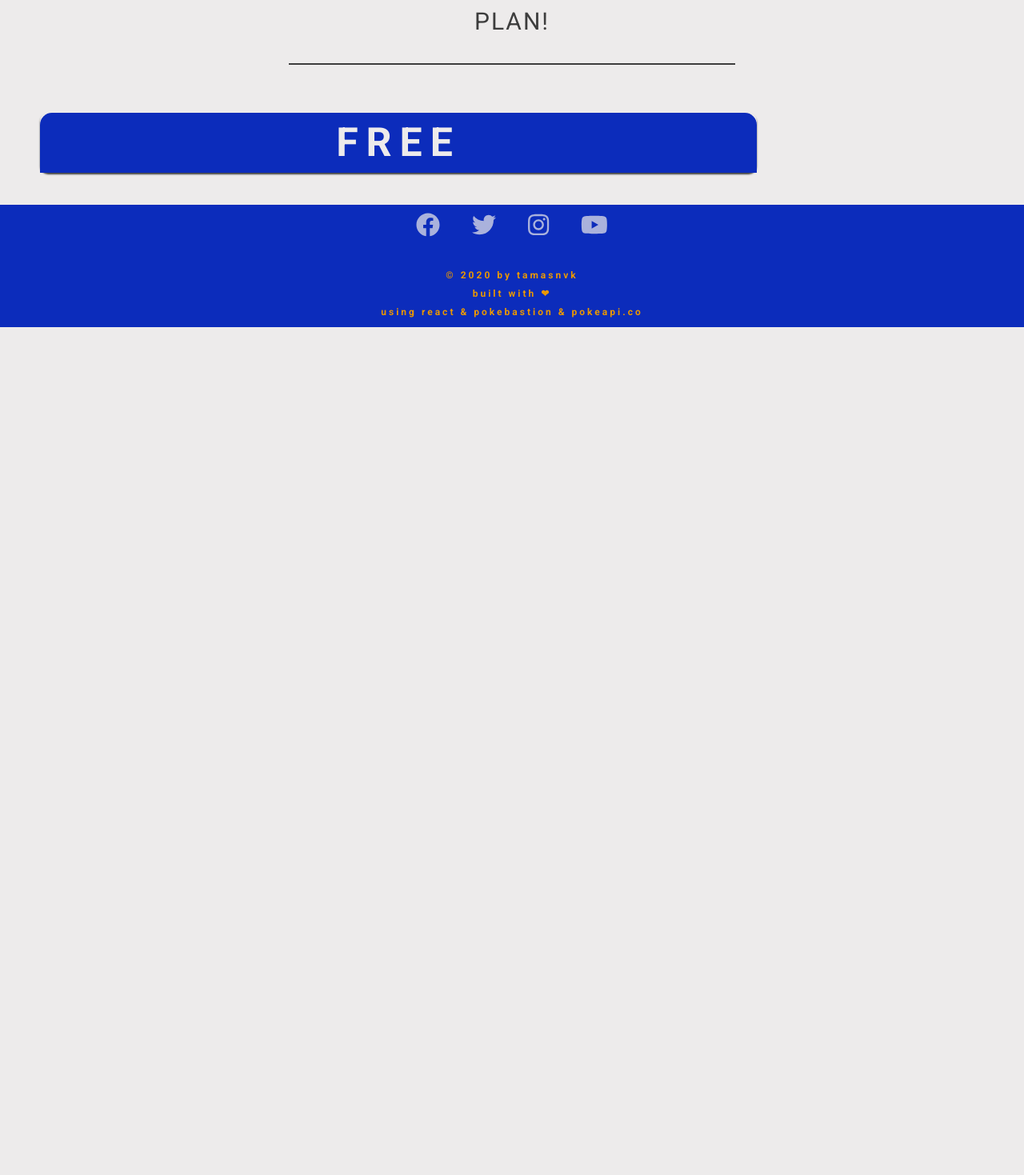
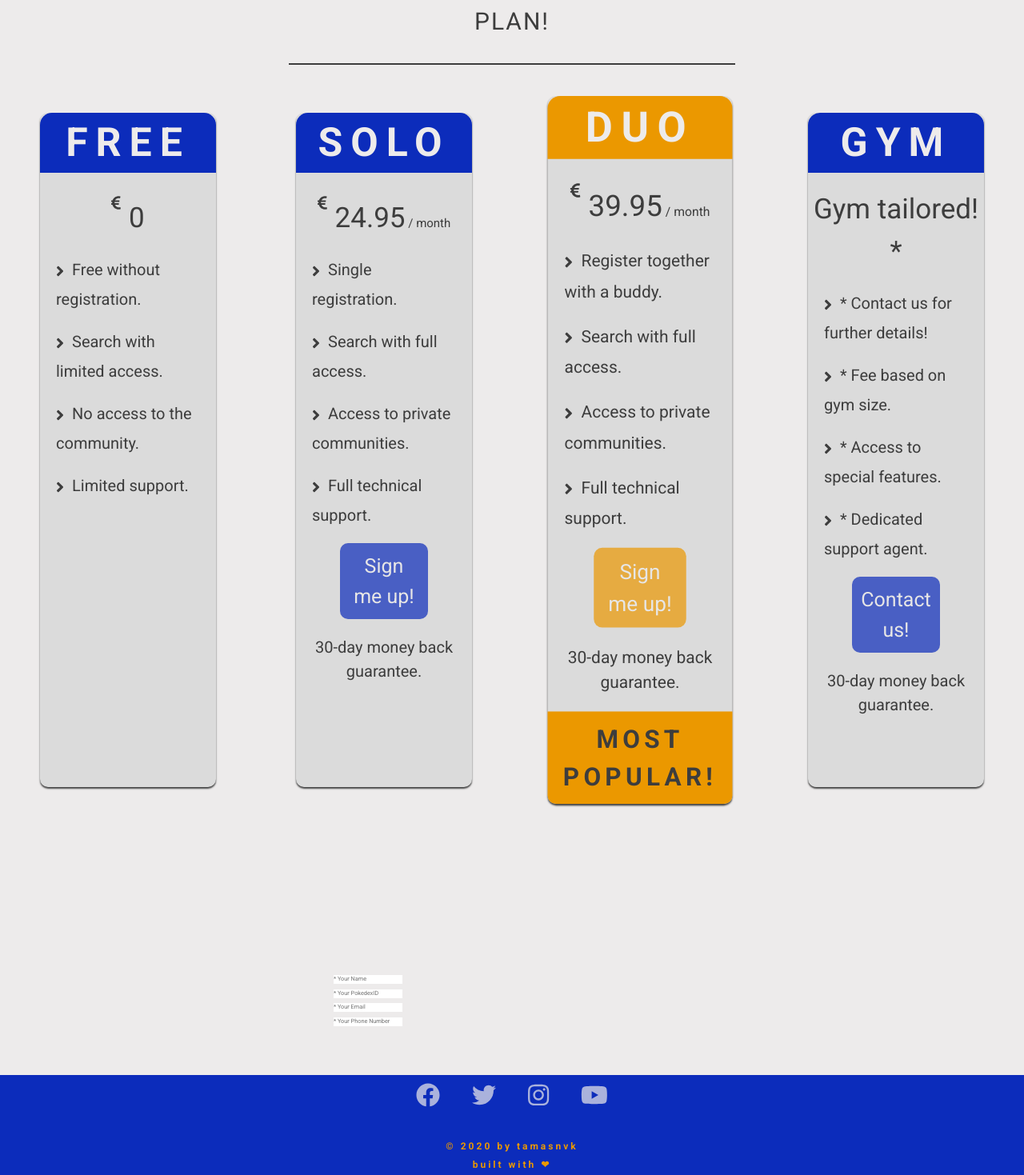
Before and after one commit to tmsnvk/project-003, a React (Create React App) app in the folder client/: page /pricing in a window 1280 px wide. Shown: the part 301-1770 px from the top of the page at 80% size. Before the commit the page ends 800 px from the top, so only its background shows below. Built offline with nearby package versions, Linux system fonts and the light colour scheme.

Commit message:
pricing layout

```diff
--- a/client/src/layoutcomponents/pricing/GridPricingContainer.js
+++ b/client/src/layoutcomponents/pricing/GridPricingContainer.js
@@ -1,19 +1,23 @@
 import React from "react";
 import styled from "styled-components";
+import { FontAwesomeIcon } from "@fortawesome/react-fontawesome";
 
 const ComponentContainer = styled.div`
   grid-area: grid-pricing;
 	display: flex;
-	flex-direction: row;
-	font-size: 2rem;
+  flex-direction: row;
 `;
 
 const PricingBoxContainer = styled.div`
-  width: 70%;
+  width: 100%;
   margin: 0 5rem 0 5rem;
-  background-color: var(--font-color-secondary);
+  background-color: var(--body-color-tertiary);
   box-shadow: 0px 2px 2px 0px var(--body-shadow);
   border-radius: 1rem;
+`;
+
+const BestOfferContainer = styled(PricingBoxContainer)`
+  transform: scale(1.05);
 `;
 
 const PricingTitle = styled.h3`
@@ -26,60 +30,129 @@ const PricingTitle = styled.h3`
   border-radius: 1.5rem 1.5rem 0 0;
 `;
 
+const BestOfferTitle = styled(PricingTitle)`
+  background-color: var(--font-color-quaternary);
+`;
+
+const PricingTagContainer = styled.p`
+  text-align: center;
+  padding: 2rem 0 2rem 0;
+  font-size: 1.5rem;
+`;
+
+const PriceTagSpan = styled.span`
+  font-size: 3.5rem;
+`;
+
+const StyledIconPricing = styled(FontAwesomeIcon)`
+  padding: 0 1rem 0 0;
+  font-size: 3.5rem;
+  vertical-align: super;
+`;
+
+const StyledIcon = styled(FontAwesomeIcon)`
+  padding: 0 1rem 0 0;
+  font-size: 4rem;
+  vertical-align: middle;
+`;
+
+const PricingBody = styled.p`
+  font-size: 2rem;
+  padding: 0 2rem 2rem 2rem;
+`;
+
+const PricingBodyLastofType = styled(PricingBody)`
+  padding: 1rem 0 2rem 0;
+  text-align: center;
+`;
+
+const PricingBodyLastParagraph = styled(PricingBody)`
+  padding: 0 2rem 1rem 2rem;
+`;
+
+const MostPopularOffer = styled.div`
+  background-color: var(--font-color-quaternary);
+  text-transform: uppercase;
+  letter-spacing: 0.5rem;
+  font-size: 3rem;
+  text-align: center;
+  border-radius: 0 0 1rem 1rem;
+  font-weight: bold;
+  padding: 1rem 0 1rem 0;
+`;
+
+const SignUpButton = styled.button`
+  font-size: 2.5rem;
+  background-color: var(--body-color-secondary);
+  color: var(--font-color-secondary);
+  padding: 1rem 1rem 1rem 1rem;
+  border-radius: 1rem;
+  display: block;
+  width: 50%;
+  margin: 1rem auto;
+  opacity: 0.7;
+  cursor: pointer;
+  text-decoration: none;
+  text-align: center;
+
+  &:hover {
+    background-color: var(--font-color-primary);
+    opacity: 1;
+  }
+
+  &:focus {
+    outline: none;
+  }
+`;
+
+const BestOfferButton = styled(SignUpButton)`
+  background-color: var(--font-color-quaternary);
+`;
+
 const GridPricingContainer = () => {
   return (
     <ComponentContainer>
       <PricingBoxContainer>
         <PricingTitle>Free</PricingTitle>
-
+        <PricingTagContainer><PriceTagSpan><StyledIconPricing icon="euro-sign"></StyledIconPricing>0</PriceTagSpan></PricingTagContainer>
+        <PricingBody><StyledIcon icon="angle-right"></StyledIcon>Free without registration.</PricingBody>
+        <PricingBody><StyledIcon icon="angle-right"></StyledIcon>Search with limited access.</PricingBody>
+        <PricingBody><StyledIcon icon="angle-right"></StyledIcon>No access to the community.</PricingBody>
+        <PricingBody><StyledIcon icon="angle-right"></StyledIcon>Limited support.</PricingBody>
       </PricingBoxContainer>
-
+      <PricingBoxContainer>
+        <PricingTitle>Solo</PricingTitle>
+        <PricingTagContainer><PriceTagSpan><StyledIconPricing icon="euro-sign"></StyledIconPricing>24.95</PriceTagSpan> / month</PricingTagContainer>
+        <PricingBody><StyledIcon icon="angle-right"></StyledIcon>Single registration.</PricingBody>
+        <PricingBody><StyledIcon icon="angle-right"></StyledIcon>Search with full access.</PricingBody>
+        <PricingBody><StyledIcon icon="angle-right"></StyledIcon>Access to private communities.</PricingBody>
+        <PricingBodyLastParagraph><StyledIcon icon="angle-right"></StyledIcon>Full technical support.</PricingBodyLastParagraph>
+        <SignUpButton>Sign me up!</SignUpButton>
+        <PricingBodyLastofType>30-day money back guarantee.</PricingBodyLastofType>
+      </PricingBoxContainer>
+      <BestOfferContainer>
+        <BestOfferTitle>Duo</BestOfferTitle>
+        <PricingTagContainer><PriceTagSpan><StyledIconPricing icon="euro-sign"></StyledIconPricing>39.95</PriceTagSpan> / month</PricingTagContainer>
+        <PricingBody><StyledIcon icon="angle-right"></StyledIcon>Register together with a buddy.</PricingBody>
+        <PricingBody><StyledIcon icon="angle-right"></StyledIcon>Search with full access.</PricingBody>
+        <PricingBody><StyledIcon icon="angle-right"></StyledIcon>Access to private communities.</PricingBody>
+        <PricingBodyLastParagraph><StyledIcon icon="angle-right"></StyledIcon>Full technical support.</PricingBodyLastParagraph>
+        <BestOfferButton>Sign me up!</BestOfferButton>
+        <PricingBodyLastofType>30-day money back guarantee.</PricingBodyLastofType>
+        <MostPopularOffer>Most popular!</MostPopularOffer>
+      </BestOfferContainer>
+      <PricingBoxContainer>
+        <PricingTitle>Gym</PricingTitle>
+        <PricingTagContainer><PriceTagSpan>Gym tailored! *</PriceTagSpan></PricingTagContainer>
+        <PricingBody><StyledIcon icon="angle-right"></StyledIcon>* Contact us for further details!</PricingBody>
+        <PricingBody><StyledIcon icon="angle-right"></StyledIcon>* Fee based on gym size.</PricingBody>
+        <PricingBody><StyledIcon icon="angle-right"></StyledIcon>* Access to special features.</PricingBody>
+        <PricingBodyLastParagraph><StyledIcon icon="angle-right"></StyledIcon>* Dedicated support agent.</PricingBodyLastParagraph>
+        <SignUpButton>Contact us!</SignUpButton>
+        <PricingBodyLastofType>30-day money back guarantee.</PricingBodyLastofType>
+      </PricingBoxContainer>
     </ComponentContainer>
   );
 };
 
 export default GridPricingContainer;
-
-/* <section class="container-grid-pricing">
-    <div class="pricing-holder">
-      <h3>Free</h3>
-      <p><span><sup><i class="icons fas fa-euro-sign"></i></sup>0</span></p>
-      <p><i class="icons fas fa-angle-right"></i>Free without registration.</p>
-      <p><i class="icons fas fa-angle-right"></i>Search with limited access.</p>
-      <p><i class="icons fas fa-angle-right"></i>No access to the community.</p>
-      <p class="lastparag"><i class="icons fas fa-angle-right"></i>Limited support.</p>
-      <button class="signup">Sign me up!</button>
-      <p>30-day money back guarantee.</p>
-    </div>
-    <div class="pricing-holder">
-      <h3>Solo</h3>
-      <p><span><sup><i class="icons fas fa-euro-sign"></i></sup>24.95</span> / month</p>
-      <p><i class="icons fas fa-angle-right"></i>Single registration.</p>
-      <p><i class="icons fas fa-angle-right"></i>Search with full access.</p>
-      <p><i class="icons fas fa-angle-right"></i>Access to private communities.</p>
-      <p class="lastparag"><i class="icons fas fa-angle-right"></i>Full technical support.</p>
-      <button class="signup">Sign me up!</button>
-      <p>30-day money back guarantee.</p>
-    </div>
-    <div class="pricing-holder" id="best-offer">
-      <h3>Duo</h3>
-      <p><span><sup><i class="icons fas fa-euro-sign"></i></sup>39.95</span> / month</p>
-      <p><i class="icons fas fa-angle-right"></i>Register together with one buddy.</p>
-      <p><i class="icons fas fa-angle-right"></i>Search with full access.</p>
-      <p><i class="icons fas fa-angle-right"></i>Access to private communities.</p>
-      <p class="lastparag"><i class="icons fas fa-angle-right"></i>Full technical support.</p>
-      <button class="signup">Sign me up!</button>
-      <p>30-day money back guarantee.</p>
-      <div>Most popular!</div>
-    </div>
-    <div class="pricing-holder">
-      <h3>Gym</h3>
-      <p><span>Gym tailored! *</span></p>
-      <p><i class="icons fas fa-angle-right"></i>* Contact us for further details!</p>
-      <p><i class="icons fas fa-angle-right"></i>* Fee based on gym size.</p>
-      <p><i class="icons fas fa-angle-right"></i>* Access to special features.</p>
-      <p class="lastparag"><i class="icons fas fa-angle-right"></i>* Dedicated support agent.</p>
-      <a class="contact" href="./contact">Contact us!</a>
-      <p>30-day money back guarantee.</p>
-    </div>
-  </section> */
--- /dev/null
+++ b/client/src/layoutcomponents/pricing/GridSignUpForm.js
@@ -0,0 +1,53 @@
+import React from "react";
+import styled from "styled-components";
+
+const ComponentContainer = styled.div`
+  grid-area: grid-signup;
+  margin: 20rem 3rem 3rem 3rem;
+  padding: 1rem 1rem 1rem 1rem;
+`;
+
+const SignUpContainer = styled.div`
+  font-size: 3rem;
+  width: 80%;
+  margin: 0 auto;
+`;
+
+const FormLabel = styled.label`
+
+`;
+
+const Form = styled.form`
+  display: flex;
+  flex-direction: column;
+`;
+
+const FormInputContainer = styled.div`
+
+`;
+
+const FormInput = styled.input`
+
+`;
+
+class GridSignUpForm extends React.Component {
+
+  render() {
+    return (
+      <ComponentContainer>
+        <SignUpContainer>
+        <FormLabel htmlFor="signupform"></FormLabel>
+          <Form id="signupform">
+            <FormInputContainer><FormInput type="text" id="name" name="name" placeholder="* Your Name" maxlength="35" autocomplete="off"></FormInput></FormInputContainer>
+            <FormInputContainer><FormInput type="text" id="pokedex" name="pokedex" placeholder="* Your PokedexID" maxlength="35" autocomplete="off"></FormInput></FormInputContainer>
+            <FormInputContainer><FormInput type="email" id="email" name="email" placeholder="* Your Email" maxlength="35" autocomplete="off"></FormInput></FormInputContainer>
+            <FormInputContainer><FormInput type="text" id="phone" name="phone" placeholder="* Your Phone Number" maxlength="35" autocomplete="off"></FormInput></FormInputContainer>
+
+          </Form>
+        </SignUpContainer>
+      </ComponentContainer>
+    );
+  }
+};
+
+export default GridSignUpForm;
--- a/client/src/layouts/PricingLayout.js
+++ b/client/src/layouts/PricingLayout.js
@@ -3,6 +3,7 @@ import styled from "styled-components";
 import GridHeadImageContainer from "../layoutcomponents/pricing/GridHeadImageContainer";
 import GridHeadTextContainer from "../layoutcomponents/pricing/GridHeadTextContainer";
 import GridPricingContainer from "../layoutcomponents/pricing/GridPricingContainer";
+import GridSignUpForm from "../layoutcomponents/pricing/GridSignUpForm";
 
 const GridMainContainer = styled.section`
   display: grid;
@@ -23,6 +24,7 @@ const PricingLayout = () => {
       <GridHeadImageContainer />
       <GridHeadTextContainer />
       <GridPricingContainer />
+      <GridSignUpForm />
     </GridMainContainer>
   );
 };
--- a/client/src/maincomponents/App.js
+++ b/client/src/maincomponents/App.js
@@ -12,8 +12,8 @@ import ContactLayout from "../layouts/ContactLayout";
 
 import { library } from "@fortawesome/fontawesome-svg-core";
 import { fab } from "@fortawesome/free-brands-svg-icons";
-import { faInfinity, faServer, faComments, faLifeRing, faAngleDoubleRight, faCaretUp, faAngleRight } from "@fortawesome/free-solid-svg-icons";
-library.add(fab, faInfinity, faServer, faComments, faLifeRing, faAngleDoubleRight, faCaretUp, faAngleRight );
+import { faInfinity, faServer, faComments, faLifeRing, faAngleDoubleRight, faCaretUp, faAngleRight, faEuroSign } from "@fortawesome/free-solid-svg-icons";
+library.add(fab, faInfinity, faServer, faComments, faLifeRing, faAngleDoubleRight, faCaretUp, faAngleRight, faEuroSign );
 
 const GlobalStyle = createGlobalStyle`
   * {
@@ -23,7 +23,7 @@ const GlobalStyle = createGlobalStyle`
     --font-color-quaternary: #eb9800; // orange
     --body-color-primary: #edebeb; // white
     --body-color-secondary: #0c2cbb; // dark blue
-    --body-color-tertiary: #e3e3e3; // gray
+    --body-color-tertiary: #dbdbdb; // gray
     --body-shadow: #424242; // almost black
     font-family: "Roboto", sans-serif;
     font-size: 62.5%;
```
